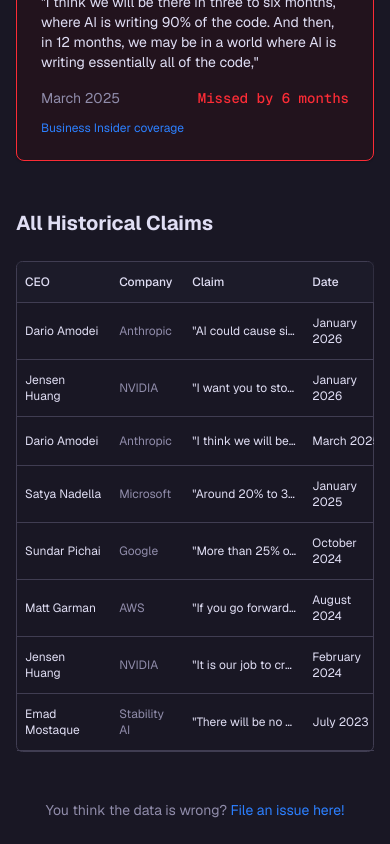
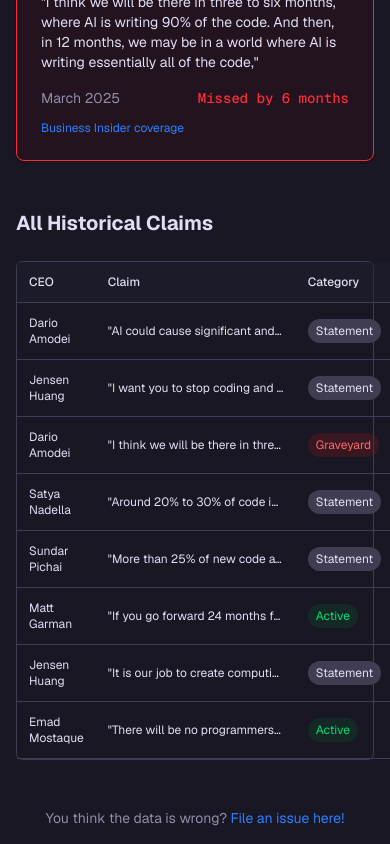
Before and after one commit to prathamdupare/ceo-hype-tracker, a Next.js app: page / in a window 390 px wide. Shown: the part 989-1833 px from the top of the page. Built offline with nearby package versions, Linux system fonts and the light colour scheme.

Commit message:
Simplify table for mobile - show only essential columns

```diff
--- a/app/page.tsx
+++ b/app/page.tsx
@@ -192,30 +192,30 @@
           )}
         </section>
 
-        <section className="overflow-x-auto">
+        <section>
           <h2 className="mb-6 text-xl font-bold sm:text-2xl">
             All Historical Claims
           </h2>
           <div className="rounded-md border">
-            <table className="w-full min-w-[640px]">
+            <table className="w-full">
               <thead>
                 <tr className="border-b bg-muted/50">
-                  <th className="px-2 py-3 text-left text-xs font-medium sm:px-4 sm:text-sm">
+                  <th className="px-3 py-3 text-left text-xs font-medium sm:text-sm">
                     CEO
                   </th>
-                  <th className="px-2 py-3 text-left text-xs font-medium sm:px-4 sm:text-sm">
+                  <th className="hidden px-3 py-3 text-left text-xs font-medium sm:text-sm md:table-cell">
                     Company
                   </th>
-                  <th className="px-2 py-3 text-left text-xs font-medium sm:px-4 sm:text-sm">
+                  <th className="px-3 py-3 text-left text-xs font-medium sm:text-sm">
                     Claim
                   </th>
-                  <th className="px-2 py-3 text-left text-xs font-medium sm:px-4 sm:text-sm">
+                  <th className="hidden px-3 py-3 text-left text-xs font-medium sm:text-sm lg:table-cell">
                     Date
                   </th>
-                  <th className="px-2 py-3 text-left text-xs font-medium sm:px-4 sm:text-sm">
+                  <th className="px-3 py-3 text-left text-xs font-medium sm:text-sm">
                     Category
                   </th>
-                  <th className="px-2 py-3 text-left text-xs font-medium sm:px-4 sm:text-sm">
+                  <th className="hidden px-3 py-3 text-left text-xs font-medium sm:text-sm xl:table-cell">
                     Source
                   </th>
                 </tr>
@@ -223,22 +223,22 @@
               <tbody>
                 {historicalClaims.map((claim) => (
                   <tr key={claim.id} className="border-b">
-                    <td className="px-2 py-3 text-xs sm:px-4 sm:text-sm">
+                    <td className="px-3 py-3 text-xs sm:text-sm">
                       {claim.ceo}
                     </td>
-                    <td className="px-2 py-3 text-xs text-muted-foreground sm:px-4 sm:text-sm">
+                    <td className="hidden px-3 py-3 text-xs text-muted-foreground sm:text-sm md:table-cell">
                       {claim.company}
                     </td>
                     <td
-                      className="max-w-[120px] truncate px-2 py-3 text-xs sm:max-w-xs sm:px-4 sm:text-sm"
+                      className="max-w-[200px] truncate px-3 py-3 text-xs sm:text-sm"
                       title={claim.claim}
                     >
                       &quot;{claim.claim}&quot;
                     </td>
-                    <td className="px-2 py-3 text-xs sm:px-4 sm:text-sm">
+                    <td className="hidden px-3 py-3 text-xs sm:text-sm lg:table-cell">
                       {formatDate(claim.date_announced)}
                     </td>
-                    <td className="px-2 py-3 text-xs sm:px-4 sm:text-sm">
+                    <td className="px-3 py-3 text-xs sm:text-sm">
                       <span
                         className={`inline-flex rounded-full px-2 py-1 text-xs whitespace-nowrap ${
                           getClaimType(claim) === "Graveyard"
@@ -251,7 +251,7 @@
                         {getClaimType(claim)}
                       </span>
                     </td>
-                    <td className="px-2 py-3 text-xs sm:px-4 sm:text-sm">
+                    <td className="hidden px-3 py-3 text-xs sm:text-sm xl:table-cell">
                       {claim.source.map((s, i) => (
                         <span key={i}>
                           {i > 0 && (
```
